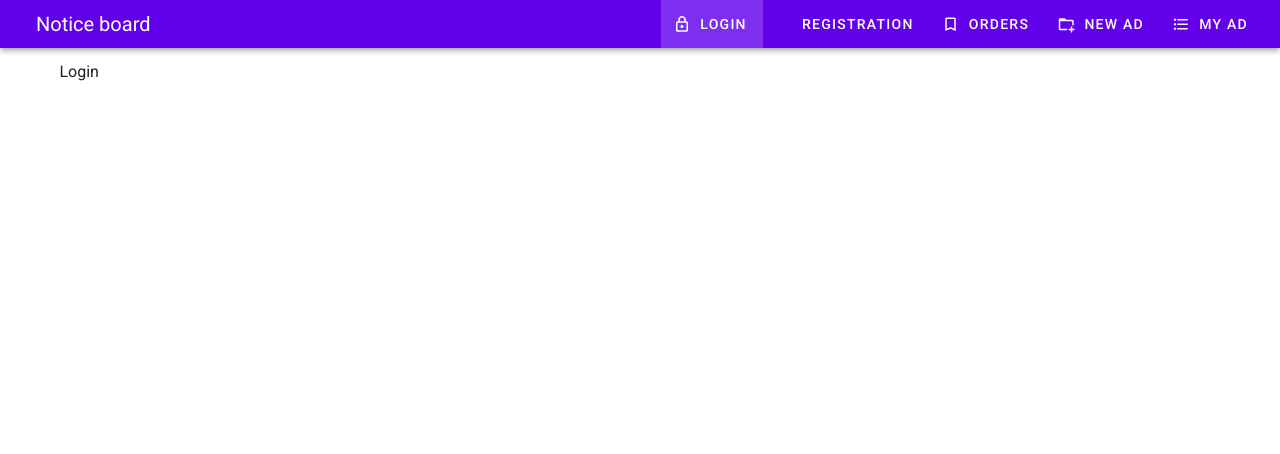
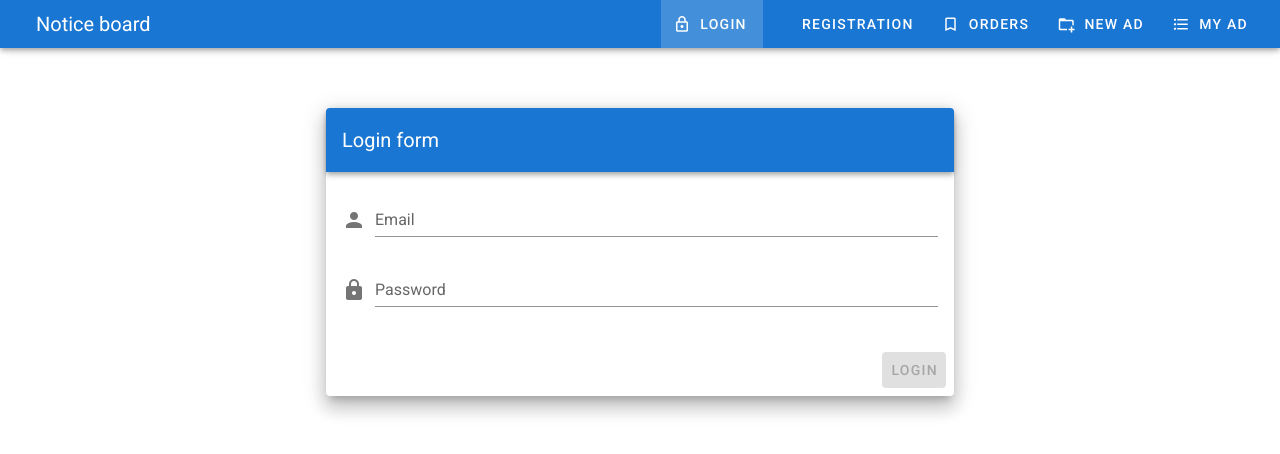
Before and after one commit to aytmamatov/notice-board, a Vue app: page /login in a window 1280 px wide. Shown: the top 454 px of the page. Built offline with nearby package versions, Linux system fonts and the light colour scheme.

Commit message:
Creating a login page

```diff
--- a/src/App.vue
+++ b/src/App.vue
@@ -14,7 +14,7 @@
         </v-list-item>
       </v-list>
     </v-navigation-drawer>
-    <v-app-bar color="deep-purple accent-4" app dense dark>
+    <v-app-bar color="primary" app dense dark>
       <v-app-bar-nav-icon class="hidden-md-and-up" @click="drawer = !drawer"></v-app-bar-nav-icon>
       <v-toolbar-title>Notice board</v-toolbar-title>
       <v-spacer></v-spacer>
--- a/src/components/Auth/Login.vue
+++ b/src/components/Auth/Login.vue
@@ -1,13 +1,73 @@
 <template>
-  <v-container>
-    <v-layout>
-      <v-flex xs12>Login</v-flex>
-    </v-layout>
-  </v-container>
+  <v-content>
+    <v-container fluid fill-height>
+      <v-layout align-center justify-center>
+        <v-flex xs12 sm8 md6>
+          <v-card class="elevation-12">
+            <v-toolbar color="primary" dark>
+              <v-toolbar-title color="white">Login form</v-toolbar-title>
+            </v-toolbar>
+            <v-card-text>
+              <v-form v-model="valid" validation ref="loginForm">
+                <v-text-field
+                  v-model="email"
+                  prepend-icon="mdi-account"
+                  name="email"
+                  label="Email"
+                  type="text"
+                  :rules="emailRules"
+                ></v-text-field>
+                <v-text-field
+                  v-model="password"
+                  prepend-icon="mdi-lock"
+                  name="password"
+                  label="Password"
+                  type="password"
+                  :rules="passwordRules"
+                ></v-text-field>
+              </v-form>
+            </v-card-text>
+            <v-card-actions>
+              <v-spacer></v-spacer>
+              <v-btn :disabled="!valid" @click="onSubmit" color="primary">Login</v-btn>
+            </v-card-actions>
+          </v-card>
+        </v-flex>
+      </v-layout>
+    </v-container>
+  </v-content>
 </template>
 
 <script>
-export default {};
+export default {
+  data() {
+    return {
+      email: "",
+      password: "",
+      valid: false,
+      emailRules: [
+        (v) => !!v || "E-mail is required",
+        (v) => !v || /^\w+([.-]?\w+)*@\w+([.-]?\w+)*(\.\w{2,3})+$/.test(v) || "E-mail must be valid",
+      ],
+      passwordRules: [
+        (v) => !!v || "Password is required",
+        (v) => (v && v.length >= 6) || "Password must be more than 6 characters",
+      ],
+    };
+  },
+  methods: {
+    onSubmit() {
+      if (this.$refs.loginForm.validate()) {
+        const user = {
+          email: this.email,
+          password: this.password,
+        };
+        console.log(user);
+        this.$router.push("/");
+      }
+    },
+  },
+};
 </script>
 
 <style></style>
```
